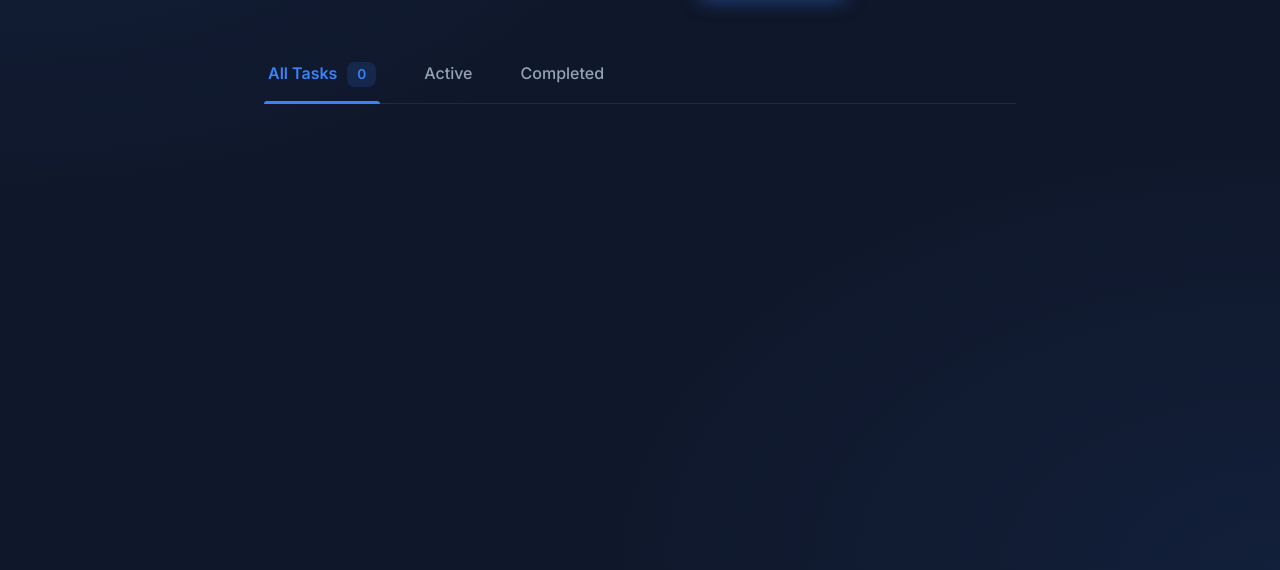
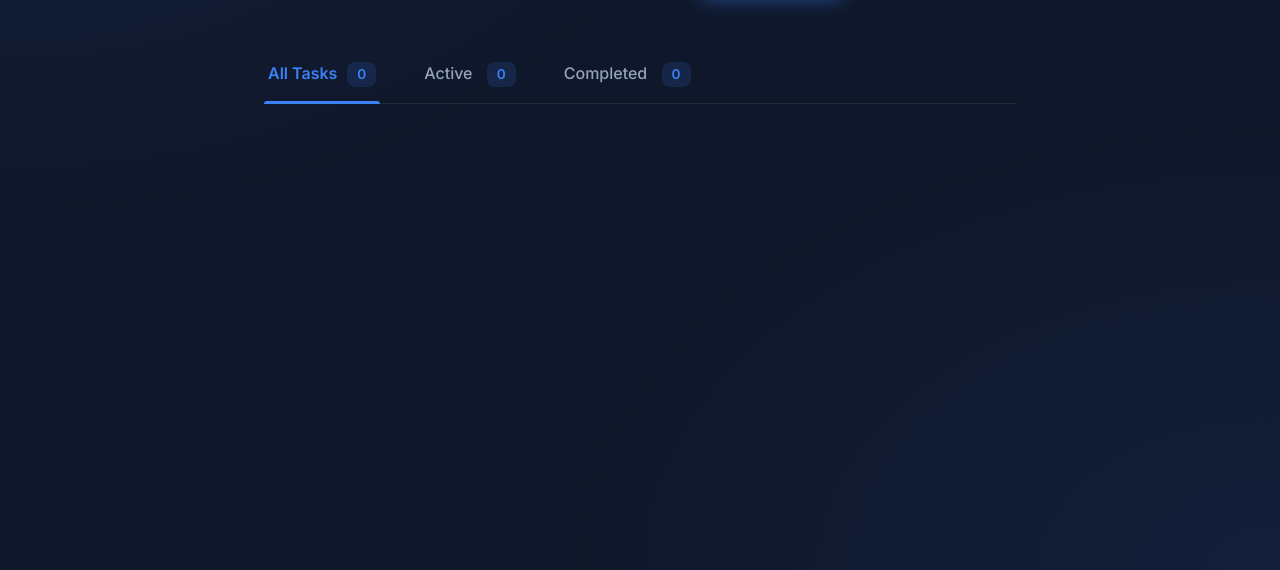
Before and after one commit to mazen123-ui/Task-Manager, a plain HTML site: page index.html in a window 1280 px wide. Shown: the part 230-800 px from the top of the page. Drawn offline with nearby package versions, Linux system fonts and the light colour scheme.

Commit message:
added task counter per filter

```diff
--- a/css/style.css
+++ b/css/style.css
@@ -149,14 +149,14 @@ header .add-task i {
 }
 
 /* Tabs Navigation */
-header .tab-divs {
+header .tabs {
   display: flex;
   gap: 40px;
   margin-top: 20px;
   border-bottom: 1px solid var(--border-color);
 }
 
-header .tab-divs .tab {
+header .tabs .tab {
   padding: 16px 4px;
   color: var(--text-secondary);
   font-size: 1rem;
@@ -166,16 +166,16 @@ header .tab-divs .tab {
   transition: var(--transition-fast);
 }
 
-header .tab-divs .tab:hover {
+header .tabs .tab:hover {
   color: var(--text-primary);
 }
 
-header .tab-divs .tab.active {
+header .tabs .tab.active {
   color: var(--primary);
   font-weight: 600;
 }
 
-header .tab-divs .tab::after {
+header .tabs .tab::after {
   content: "";
   position: absolute;
   bottom: -1px;
@@ -188,11 +188,13 @@ header .tab-divs .tab::after {
   transition: var(--transition-smooth);
 }
 
-header .tab-divs .tab.active::after {
+header .tabs .tab.active::after {
   transform: scaleX(1);
 }
 
-header .tab-divs .tab .num-of-tasks {
+header .tabs .tab .num-of-tasks,
+header .tabs .tab .num-of-active-tasks,
+header .tabs .tab .num-of-completed-tasks {
   background: rgba(59, 130, 246, 0.15);
   color: var(--primary);
   padding: 2px 10px;
@@ -393,6 +395,11 @@ main {
     scrollbar-width: none;
   }
 
+  header .tabs .tab {
+    padding: 12px 10px;
+    font-size: 0.95rem;
+  }
+
   .card {
     padding: 20px;
     border-radius: 20px;
--- a/index.html
+++ b/index.html
@@ -35,12 +35,14 @@
           </div>
         </div>
         <div class="tabs">
-          <div class="tab-divs">
-            <div class="tab active" data-tab="all">
-              All Tasks<span class="num-of-tasks"></span>
-            </div>
-            <div class="tab" data-tab="active">Active</div>
-            <div class="tab" data-tab="completed">Completed</div>
+          <div class="tab active" data-tab="all">
+            All Tasks<span class="num-of-tasks"></span>
+          </div>
+          <div class="tab" data-tab="active">
+            Active <span class="num-of-active-tasks"></span>
+          </div>
+          <div class="tab" data-tab="completed">
+            Completed <span class="num-of-completed-tasks"></span>
           </div>
         </div>
       </div>
--- a/js/main.js
+++ b/js/main.js
@@ -3,6 +3,8 @@ let taskContainer = document.querySelector(".task-container");
 let addTaskBtnText = document.querySelector(".add");
 let tabs = document.querySelectorAll(".tab");
 let allTasksSpan = document.querySelector(".num-of-tasks");
+let activeTasksSpan = document.querySelector(".num-of-active-tasks");
+let completedTasksSpan = document.querySelector(".num-of-completed-tasks");
 let modelContainer = document.querySelector(".model-container");
 let closeModelBtn = document.querySelector(".close-model");
 let addTaskModelForm = document.querySelector(".add-task-model form");
@@ -25,6 +27,8 @@ function renderTasks(filter = "all") {
   let tasks = getTasksFromLocalstorage();
   taskContainer.innerHTML = "";
   allTasksSpan.textContent = tasks.length;
+  activeTasksSpan.textContent = tasks.filter((task) => task.checked === false).length;
+  completedTasksSpan.textContent = tasks.filter((task) => task.checked === true).length;
   let updatedTasks = tasks;
   if (filter === "all") {
     updatedTasks = tasks;
```
